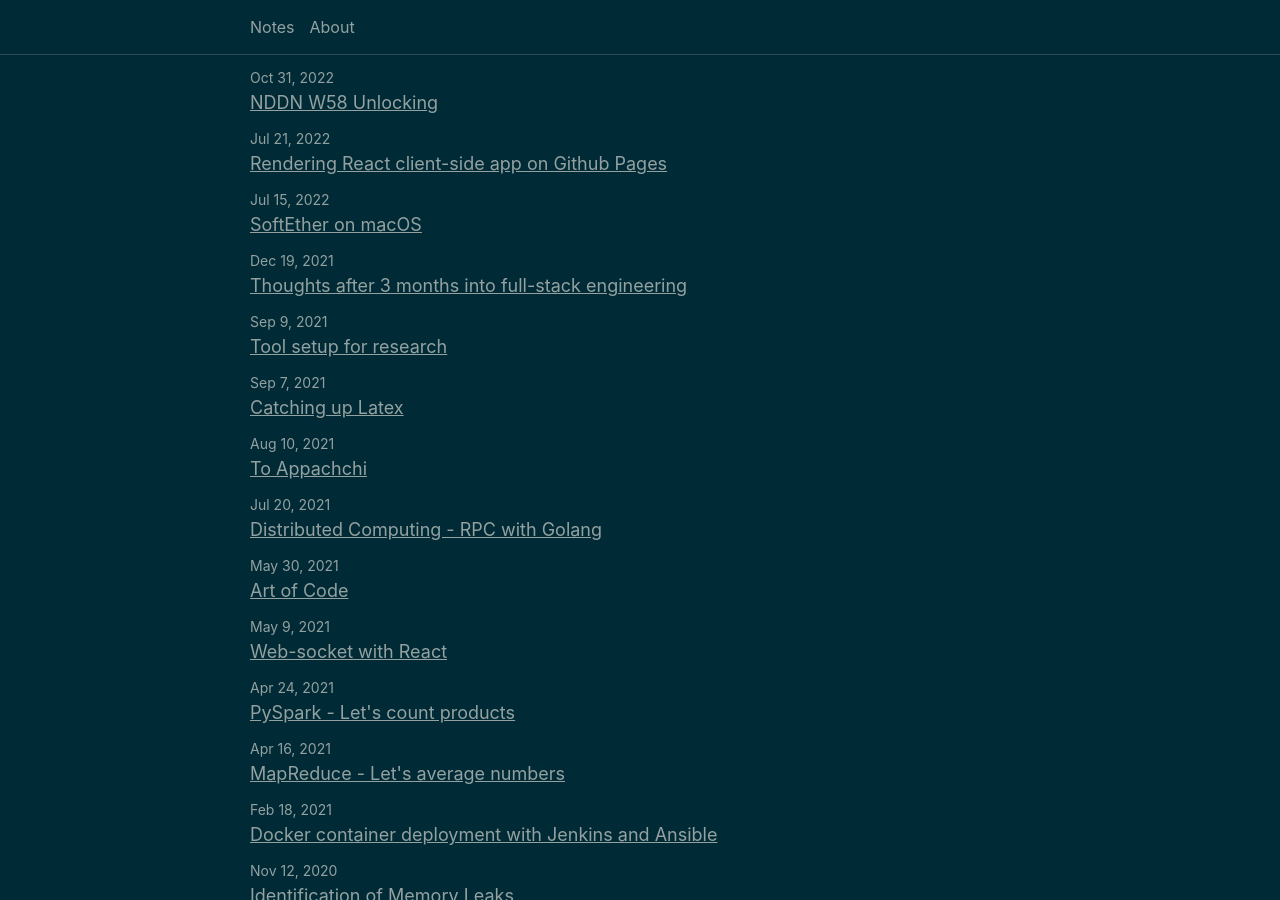
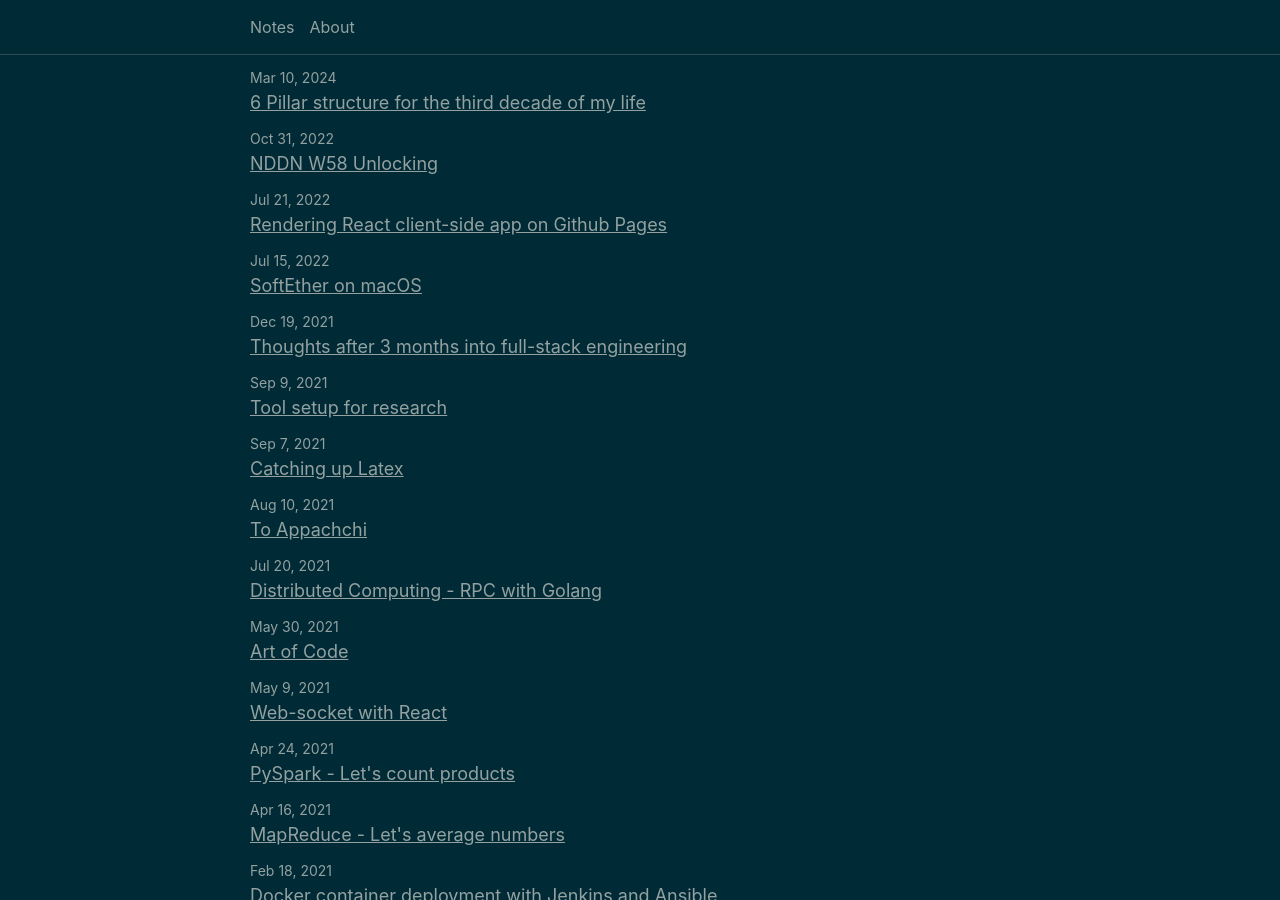
Before and after one commit to isurunuwanthilaka/isurunuwanthilaka.github.io, a Jekyll site: the page built from index.html, in a window 1280 px wide and 900 px high. Built offline with Jekyll 4.4.1, drawn with Linux system fonts in a browser that asks for light colours; nearby versions of some CDN libraries; some of the changed text lies outside the part shown.

Commit message:
start next first article in 2024 :)

```diff
--- a/_includes/footer.html
+++ b/_includes/footer.html
@@ -3,5 +3,5 @@
     <div class="social-links">
       {%- include social.html -%}
     </div>
-    <div class="footer-copy">© Copyright 2023</div>
+    <div class="footer-copy">© Copyright 2024</div>
 </footer>
--- /dev/null
+++ b/_posts/2024-03-10-basis-for-third-decade.md
@@ -0,0 +1,4 @@
+---
+layout: post
+title: 6 Pillar structure for the third decade of my life
+---
```
